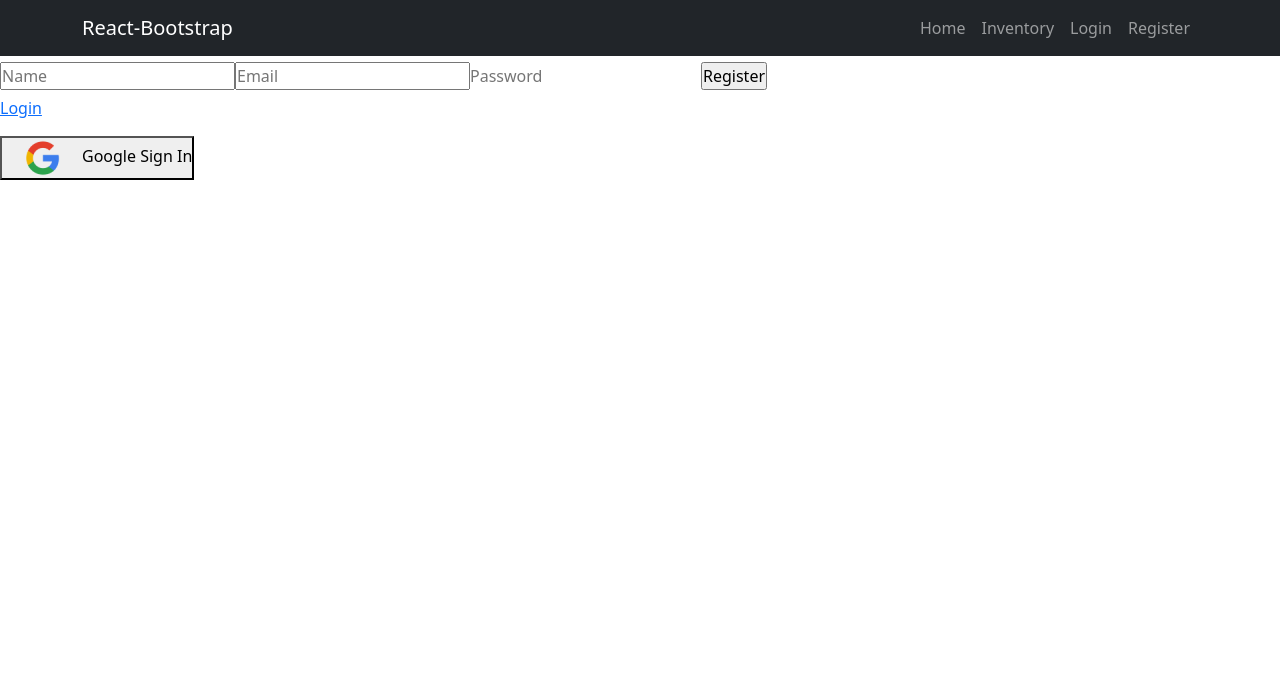
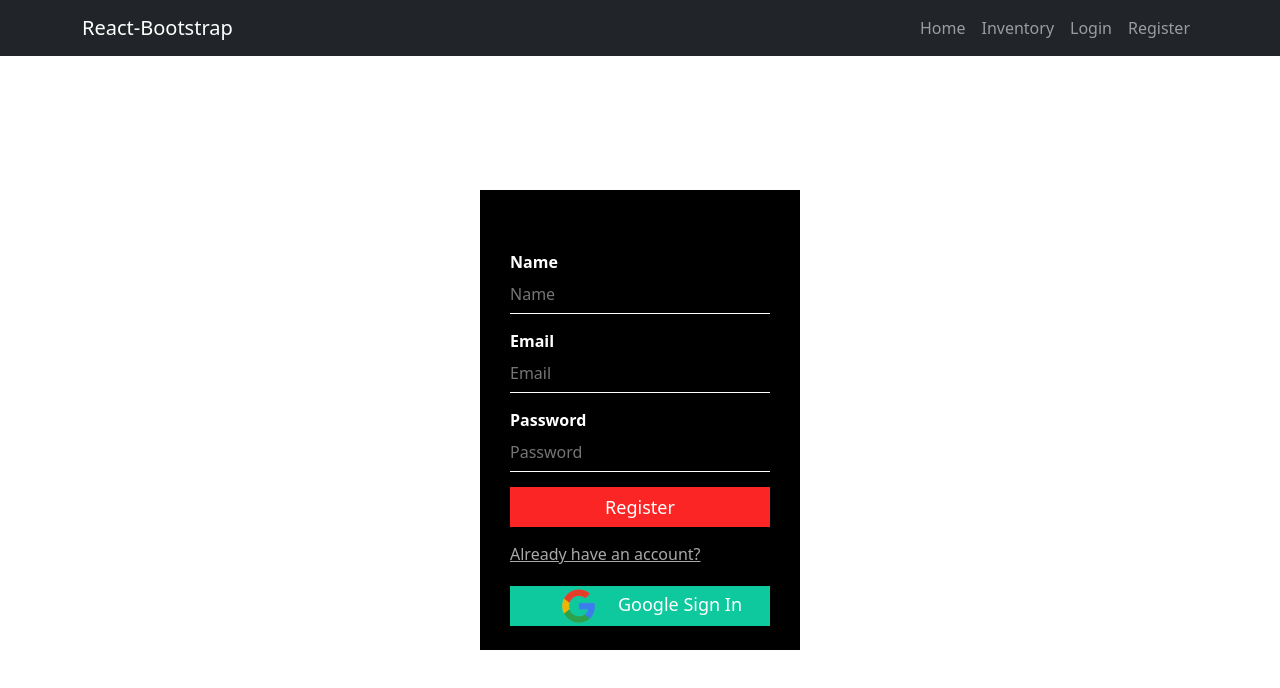
Before and after one commit to Habibur137/warehouse-website, a React (Create React App) app: page /register in a window 1280 px wide. Shown: the top 688 px of the page. Built offline with nearby package versions, Linux system fonts and the light colour scheme; no server answers.

Commit message:
registretion page designed

```diff
--- a/src/Pages/Login/Login/login.css
+++ b/src/Pages/Login/Login/login.css
@@ -1,5 +1,5 @@
 .login-box {
-  margin-top: 40px;
+  margin-top: 20px;
   width: 320px;
   height: 460px;
   background: #000;
@@ -8,7 +8,7 @@
   left: 50%;
   transform: translate(-50%, -50%);
   color: #fff;
-  padding: 70px 30px;
+  padding: 60px 30px;
 }
 
 .login-box .img img {
@@ -20,8 +20,8 @@
   left: calc(50% - 50px);
 }
 h3 {
-  margin: 0;
   padding: 0 0 20px;
+  padding-top: 20px;
   text-align: center;
   font-size: 22px;
 }
@@ -35,7 +35,8 @@ h3 {
   margin-bottom: 15px;
 }
 .login-box input[type="email"],
-input[type="password"] {
+input[type="password"],
+input[type="text"] {
   border: none;
   border-bottom: 1px solid #fff;
   outline: none;
--- a/src/Pages/Login/Register/Register.js
+++ b/src/Pages/Login/Register/Register.js
@@ -30,17 +30,34 @@ const Register = () => {
 
   return (
     <div>
+      <h3
+        style={{
+          position: "absolute",
+          left: " 43%",
+          color: "#fff",
+          top: "16%",
+          zIndex: "999",
+        }}
+      >
+        Register Here
+      </h3>
+      <div className="login-box">
         <form onSubmit={handleForm}>
+          <p>Name</p>
           <input type="text" name="displayName" placeholder="Name" />
+          <p>Email</p>
           <input type="email" name="email" placeholder="Email" />
+          <p>Password</p>
           <input type="password" name="password" id="" placeholder="Password" />
           <input type="submit" value="Register" />
         </form>
-      <p>
-        <Link to="/login">Login</Link>
-      </p>
+
+        <Link style={{ color: "darkgray" }} to="/login">
+          Already have an account?
+        </Link>
         <GoogleLogin />
         <ToastContainer />
+      </div>
     </div>
   );
 };
```
Lines whose indentation alone changed are shown as unchanged.
